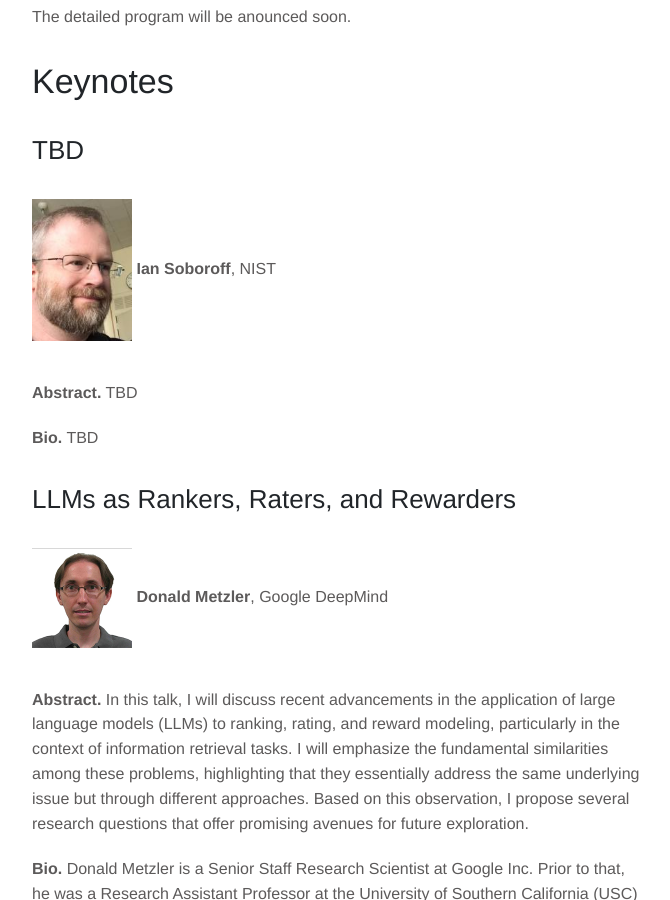
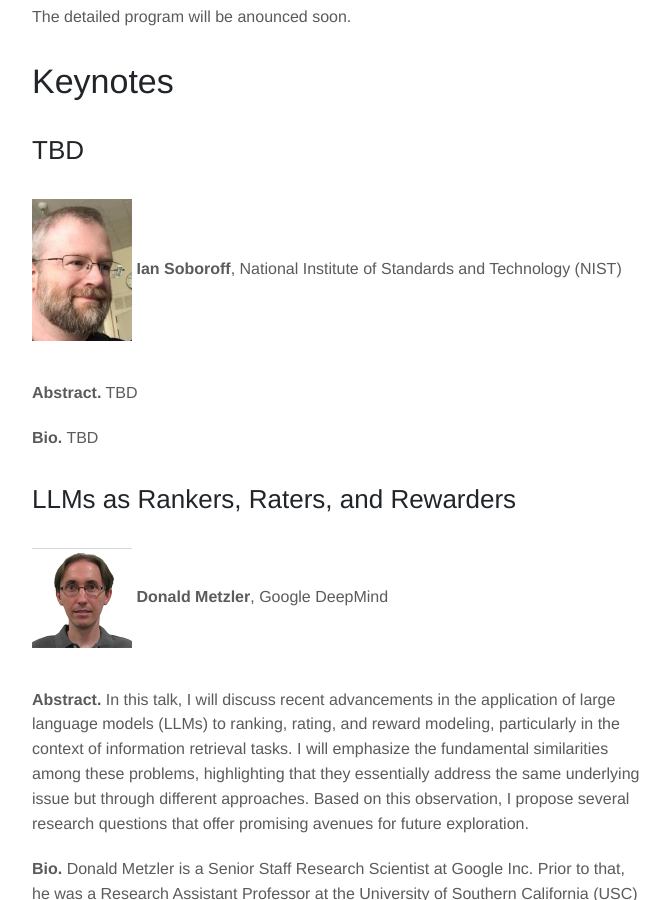
Before and after one commit to LLM4Eval/llm4eval, a Jekyll site: the page built from program.md, in a window 1280 px wide and 900 px high, scrolled down 307 px. Shown: the whole window, without its empty margins (143-813 px from the left). Built offline with Jekyll 4.4.1, drawn with Linux system fonts in a browser that asks for light colours.

Commit message:
Update program.md

```diff
--- a/program.md
+++ b/program.md
@@ -13,7 +13,7 @@ The detailed program will be anounced soon.
 
 ## TBD
 
-<img style="vertical-align:middle" width="100px" height="80px" src="../images/team/Ian.jpg"/> __Ian Soboroff__, NIST
+<img style="vertical-align:middle" width="100px" height="80px" src="../images/team/Ian.jpg"/> __Ian Soboroff__, National Institute of Standards and Technology (NIST)
 
 __Abstract.__ TBD
 
```
